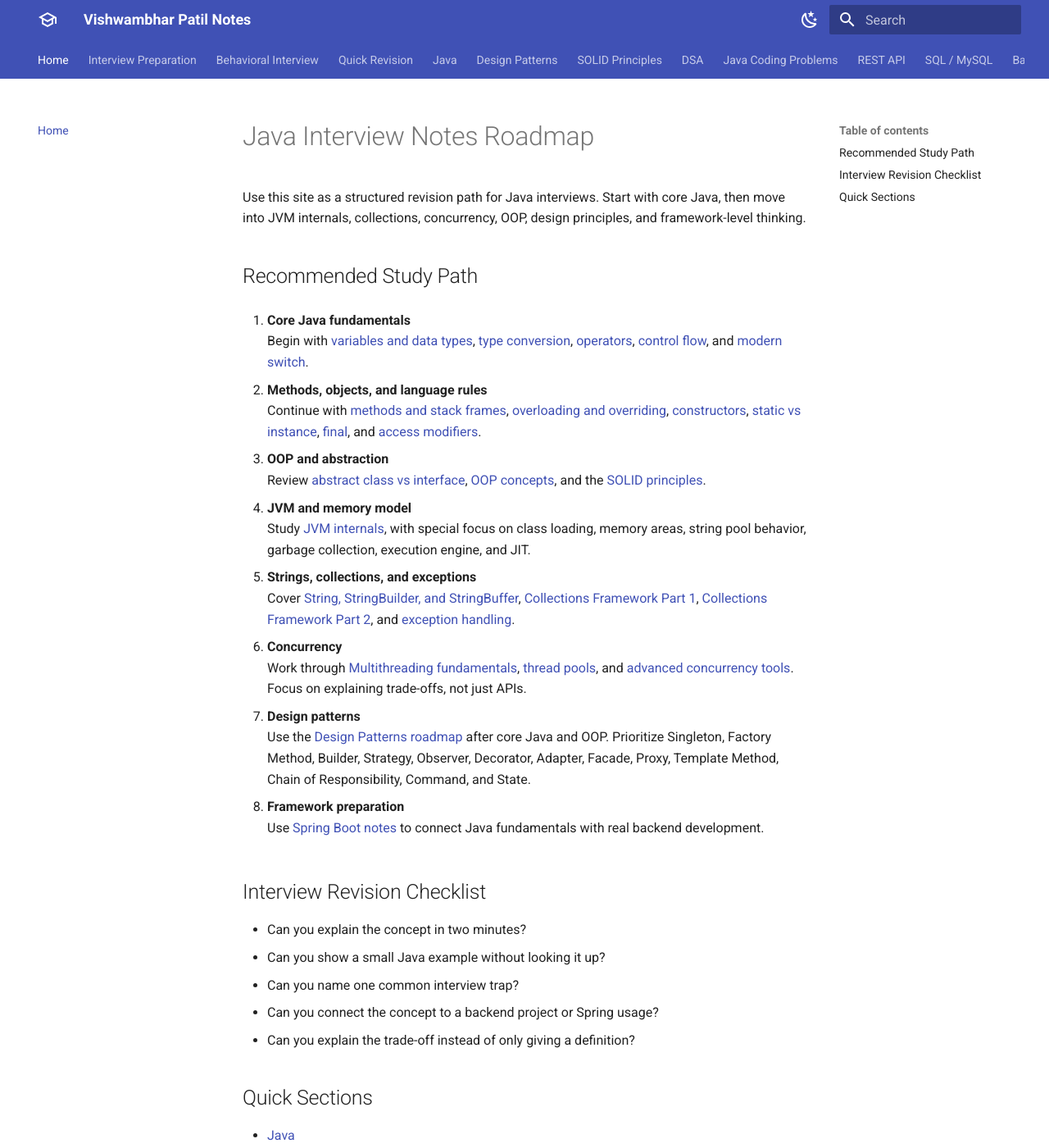
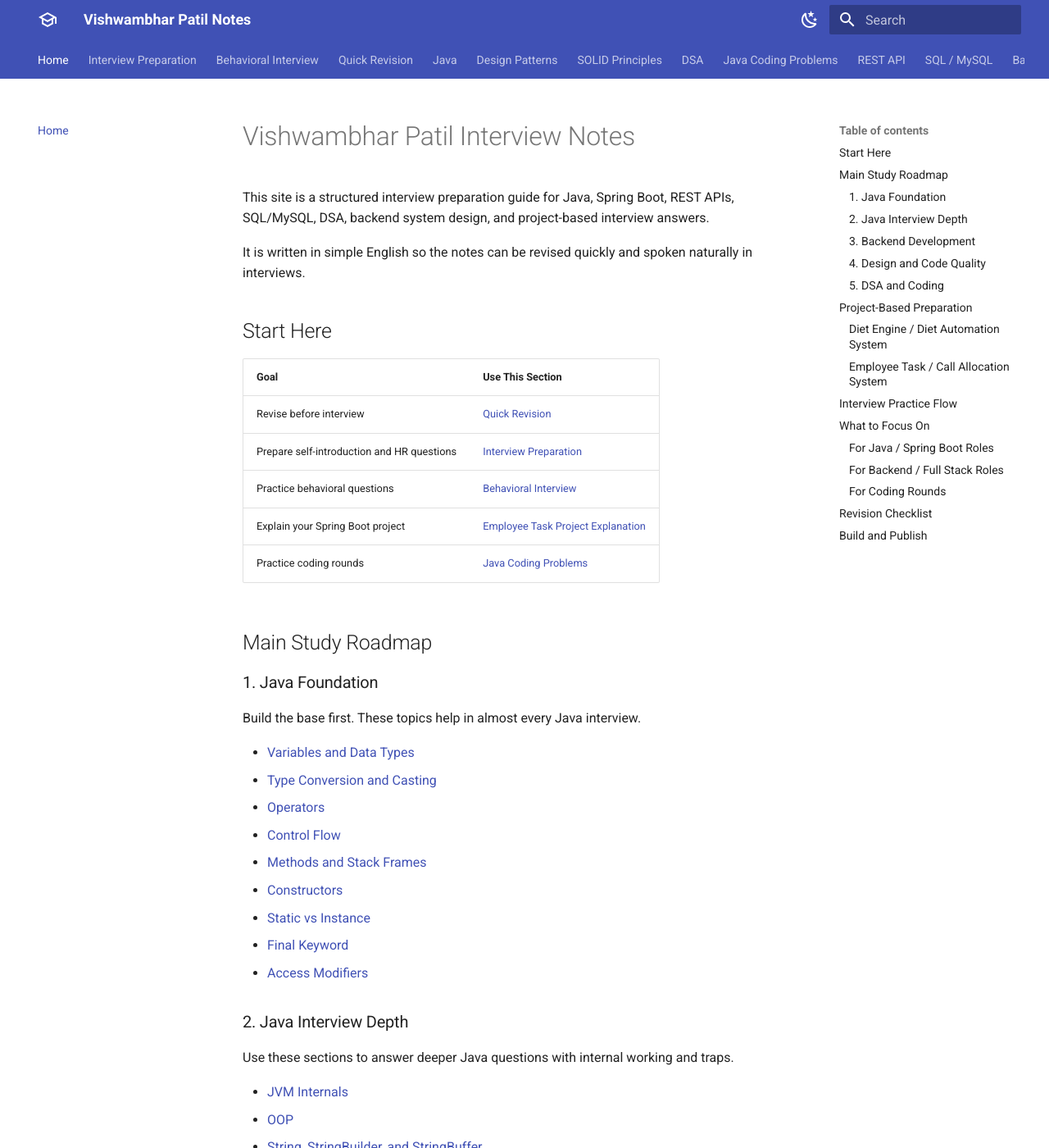
Before and after one commit to vishuavi777-eng/java-notes, an MkDocs documentation site: the page built from docs/index.md, in a window 1280 px wide and 1400 px high. Shown: the whole window at 82% size. Built offline with MkDocs 1.6.1 and Material for MkDocs 9.7.7, drawn with Linux system fonts in a browser that asks for light colours; some of the changed text lies outside the part shown.

Commit message:
Rewrite home page roadmap

````diff
--- a/docs/index.md
+++ b/docs/index.md
@@ -1,45 +1,174 @@
-# Java Interview Notes Roadmap
+# Vishwambhar Patil Interview Notes
 
-Use this site as a structured revision path for Java interviews. Start with core Java, then move into JVM internals, collections, concurrency, OOP, design principles, and framework-level thinking.
+This site is a structured interview preparation guide for Java, Spring Boot, REST APIs, SQL/MySQL, DSA, backend system design, and project-based interview answers.
 
-## Recommended Study Path
+It is written in simple English so the notes can be revised quickly and spoken naturally in interviews.
 
-1. **Core Java fundamentals**
-   Begin with [variables and data types](java/01-variables-and-data-types.md), [type conversion](java/02-type-conversion-and-casting.md), [operators](java/03-operators.md), [control flow](java/04-control-flow.md), and [modern switch](java/05-modern-switch.md).
+## Start Here
 
-2. **Methods, objects, and language rules**
-   Continue with [methods and stack frames](java/06-methods-and-stack-frames.md), [overloading and overriding](java/07-method-overloading-and-overriding.md), [constructors](java/08-constructors.md), [static vs instance](java/09-static-vs-instance.md), [final](java/10-final-keyword.md), and [access modifiers](java/11-access-modifiers.md).
+| Goal | Use This Section |
+| --- | --- |
+| Revise before interview | [Quick Revision](quick-revision/index.md) |
+| Prepare self-introduction and HR questions | [Interview Preparation](interview-preparation/index.md) |
+| Practice behavioral questions | [Behavioral Interview](behavioral-interview/index.md) |
+| Explain your Spring Boot project | [Employee Task Project Explanation](spring/interview-system-design/employee-task-project-explanation.md) |
+| Practice coding rounds | [Java Coding Problems](java-coding-problems/index.md) |
 
-3. **OOP and abstraction**
-   Review [abstract class vs interface](java/12-abstract-class-vs-interface.md), [OOP concepts](java/oop/index.md), and the [SOLID principles](solid-principles/index.md).
+## Main Study Roadmap
 
-4. **JVM and memory model**
-   Study [JVM internals](java/jvm/index.md), with special focus on class loading, memory areas, string pool behavior, garbage collection, execution engine, and JIT.
+### 1. Java Foundation
 
-5. **Strings, collections, and exceptions**
-   Cover [String, StringBuilder, and StringBuffer](java/13-string-stringbuilder-stringbuffer.md), [Collections Framework Part 1](java/collections-framework/index.md), [Collections Framework Part 2](java/15-collections-framework-part-2.md), and [exception handling](java/exception-handling/index.md).
+Build the base first. These topics help in almost every Java interview.
 
-6. **Concurrency**
-   Work through [Multithreading fundamentals](java/multithreading/index.md), [thread pools](java/multithreading/threadpoolexecutor-and-queues.md), and [advanced concurrency tools](java/multithreading/countdownlatch-cyclicbarrier-semaphore.md). Focus on explaining trade-offs, not just APIs.
+- [Variables and Data Types](java/01-variables-and-data-types.md)
+- [Type Conversion and Casting](java/02-type-conversion-and-casting.md)
+- [Operators](java/03-operators.md)
+- [Control Flow](java/04-control-flow.md)
+- [Methods and Stack Frames](java/06-methods-and-stack-frames.md)
+- [Constructors](java/08-constructors.md)
+- [Static vs Instance](java/09-static-vs-instance.md)
+- [Final Keyword](java/10-final-keyword.md)
+- [Access Modifiers](java/11-access-modifiers.md)
 
-7. **Design patterns**
-   Use the [Design Patterns roadmap](design-patterns/index.md) after core Java and OOP. Prioritize Singleton, Factory Method, Builder, Strategy, Observer, Decorator, Adapter, Facade, Proxy, Template Method, Chain of Responsibility, Command, and State.
+### 2. Java Interview Depth
 
-8. **Framework preparation**
-   Use [Spring Boot notes](spring/index.md) to connect Java fundamentals with real backend development.
+Use these sections to answer deeper Java questions with internal working and traps.
 
-## Interview Revision Checklist
+- [JVM Internals](java/jvm/index.md)
+- [OOP](java/oop/index.md)
+- [String, StringBuilder, and StringBuffer](java/13-string-stringbuilder-stringbuffer.md)
+- [Collections Framework](java/collections-framework/index.md)
+- [Stream API](java/stream-api/index.md)
+- [Exception Handling](java/exception-handling/index.md)
+- [Multithreading](java/multithreading/index.md)
 
-- Can you explain the concept in two minutes?
-- Can you show a small Java example without looking it up?
-- Can you name one common interview trap?
-- Can you connect the concept to a backend project or Spring usage?
-- Can you explain the trade-off instead of only giving a definition?
+### 3. Backend Development
 
-## Quick Sections
+These sections prepare you for Java backend and Spring Boot developer interviews.
 
-- [Java](java/jvm/index.md)
+- [Spring Boot](spring/index.md)
+- [REST API](rest-api/index.md)
+- [SQL / MySQL](sql-mysql/index.md)
+- [Backend System Design](backend-system-design/index.md)
+
+### 4. Design and Code Quality
+
+Use these sections when interviewers ask about clean code, maintainability, and design decisions.
+
+- [SOLID Principles](solid-principles/index.md)
 - [Design Patterns](design-patterns/index.md)
-- [SOLID Principles](solid-principles/index.md)
-- [DSA](dsa/index.md)
-- [Spring Boot](spring/index.md)
+
+### 5. DSA and Coding
+
+Use DSA for concepts and Java Coding Problems for hands-on implementation.
+
+- [DSA Roadmap](dsa/index.md)
+- [Java Coding Problems](java-coding-problems/index.md)
+
+## Project-Based Preparation
+
+Your strongest interview story should connect your real experience with backend design.
+
+### Diet Engine / Diet Automation System
+
+Use this project to explain:
+
+- backend business logic
+- diet rules and automation
+- database flow
+- admin dashboards
+- mobile app integration
+- customer support call automation
+
+Start with:
+
+- [Explain Current / Previous Project](interview-preparation/explain-current-previous-project.md)
+- [Project Challenges](interview-preparation/project-challenges.md)
+- [Strongest Technical Skill](interview-preparation/strongest-technical-skill.md)
+
+### Employee Task / Call Allocation System
+
+Use this project to explain your current Java and Spring Boot backend preparation.
+
+- [Spring Boot Project Answer](interview-preparation/spring-boot-project.md)
+- [Employee Task Project Explanation](spring/interview-system-design/employee-task-project-explanation.md)
+- [Employee Task API Design](rest-api/employee-task-api-design.md)
+- [Employee Task Database Design](sql-mysql/employee-task-database-design.md)
+- [Employee Task System Design](backend-system-design/employee-task-system-design.md)
+
+## Interview Practice Flow
+
+Follow this order if you have limited time:
+
+1. [Quick Revision](quick-revision/index.md)
+2. [Tell Me About Yourself](interview-preparation/tell-me-about-yourself.md)
+3. [Explain Current / Previous Project](interview-preparation/explain-current-previous-project.md)
+4. [Explain Spring Boot Project](interview-preparation/spring-boot-project.md)
+5. [Spring Boot Quick Revision](quick-revision/spring-boot.md)
+6. [REST API Quick Revision](quick-revision/rest-api.md)
+7. [SQL / MySQL Quick Revision](quick-revision/sql-mysql.md)
+8. [Java Coding Problems Quick Revision](quick-revision/java-coding-problems.md)
+9. [Behavioral Interview](behavioral-interview/index.md)
+
+## What to Focus On
+
+### For Java / Spring Boot Roles
+
+- Core Java and OOP.
+- Collections and HashMap internals.
+- Exception handling.
+- Multithreading basics.
+- Spring Boot layered architecture.
+- REST APIs, DTOs, validation, exception handling.
+- JPA, transactions, lazy loading, and N+1 query problem.
+
+### For Backend / Full Stack Roles
+
+- REST API design.
+- SQL joins, indexes, transactions, and query optimization.
+- Backend system design basics.
+- Authentication and authorization.
+- Production readiness.
+- Project explanation with business impact.
+
+### For Coding Rounds
+
+- Arrays and strings.
+- HashMap and HashSet.
+- Two pointers.
+- Sliding window.
+- Stack.
+- Linked list.
+- Binary search.
+- Tree recursion.
+
+## Revision Checklist
+
+Before an interview, ask yourself:
+
+- Can I explain this topic in simple English?
+- Can I give one example from my project?
+- Can I mention one common trap?
+- Can I explain the trade-off?
+- Can I write a small Java code example?
+- Can I connect the answer to backend work?
+
+## Build and Publish
+
+Local build:
+
+```bash
+mkdocs build
+```
+
+Strict verification:
+
+```bash
+mkdocs build --strict
+```
+
+Publish to GitHub Pages:
+
+```bash
+mkdocs gh-deploy
+```
````
